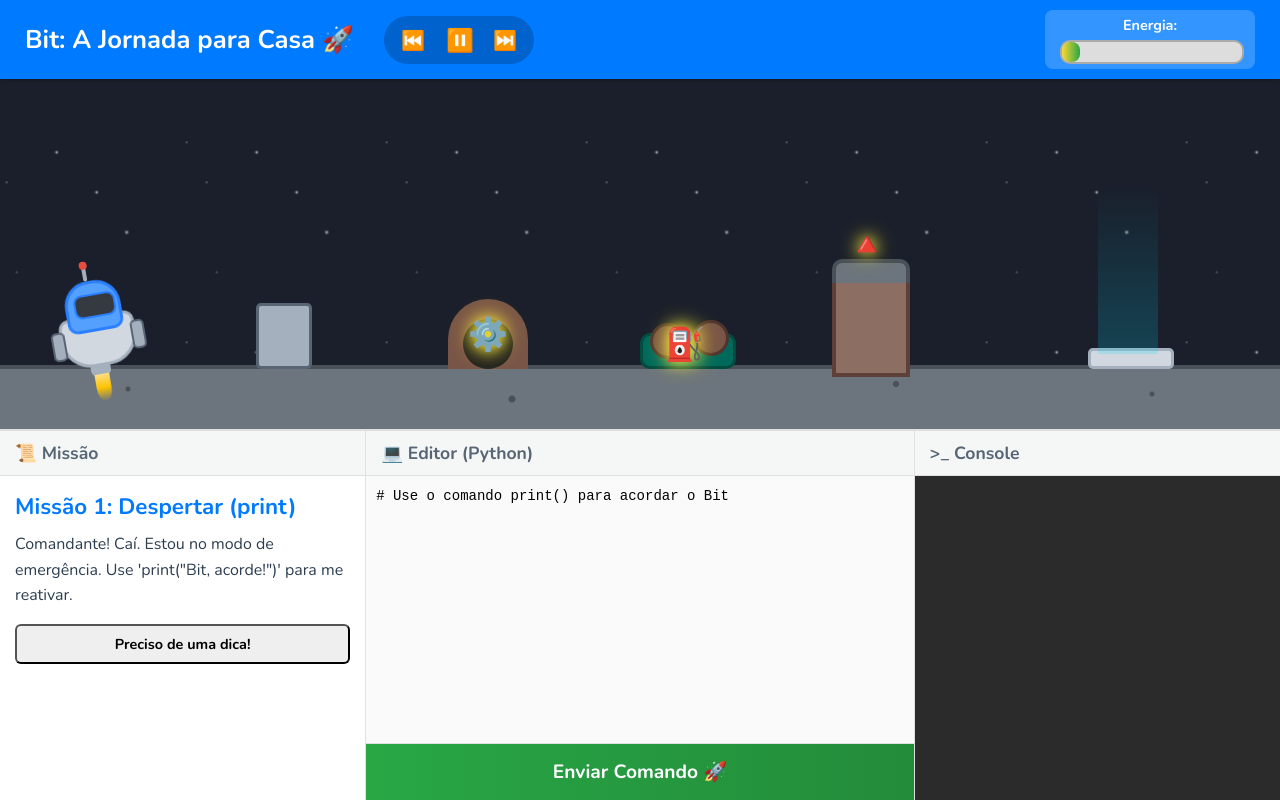
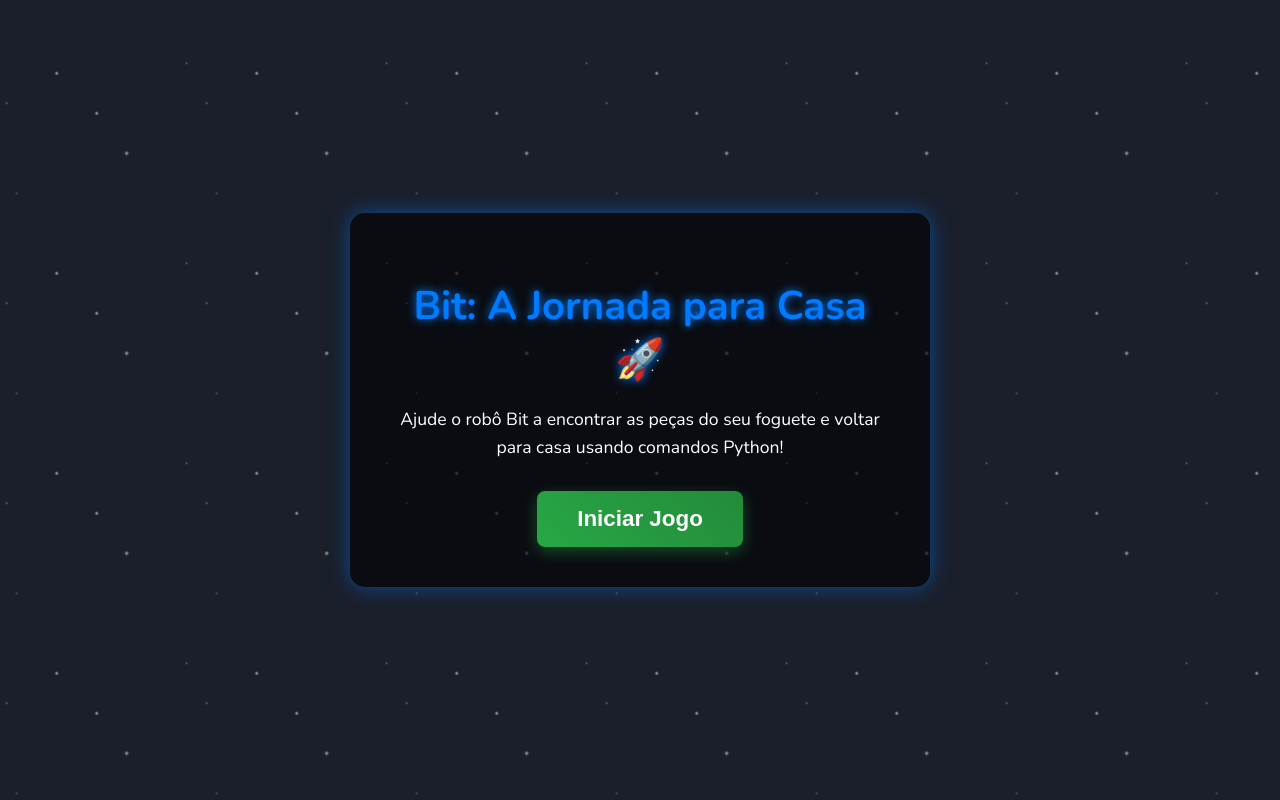
Before and after one commit to matheusaraujoc/Bit-Journey, a plain HTML site: page index.html in a window 1280 px wide. Drawn offline with nearby package versions, Linux system fonts and the light colour scheme.

Commit message:
fix: bug reinicio de jogo

```diff
--- a/game.js
+++ b/game.js
@@ -31,7 +31,7 @@ document.addEventListener('DOMContentLoaded', () => {
             playPromise.then(_ => {
                 playPauseBtn.textContent = '⏸️'; playPauseBtn.title = 'Pausar';
             }).catch(error => {
-                console.log("Autoplay bloqueado...");
+                console.log("Autoplay bloqueado. Clique em 'Iniciar Jogo' ou Play.");
                 playPauseBtn.textContent = '▶️'; playPauseBtn.title = 'Tocar';
             });
         }
@@ -71,7 +71,7 @@ document.addEventListener('DOMContentLoaded', () => {
             check: (output, helpers) => {
                 if (output.trim() === "Bit, acorde!") {
                     helpers.robotSpeak("Sistema... online!");
-                    helpers.robotWakeUp();
+                    helpers.robotWakeUp(); // <-- Chama a função que adiciona .awake
                     setTimeout(() => { helpers.showSuccess("Bit ativado!"); helpers.loadNextLevel(); }, 2000);
                     return true;
                 }
@@ -350,22 +350,35 @@ document.addEventListener('DOMContentLoaded', () => {
     const victoryScreen = document.getElementById('victory-screen');
     const restartBtn = document.getElementById('restart-btn');
     const appHeader = document.querySelector('header');
+    const startScreen = document.getElementById('start-screen');
+    const startBtn = document.getElementById('start-btn');
+    const appContainer = document.getElementById('app-container');
 
     // --- 4. FUNÇÕES AUXILIARES DE ANIMAÇÃO (Helpers) ---
-    // (Única mudança na função resetScene)
+    // (Única mudança na função robotWakeUp e resetScene)
 
     function robotSpeak(text) {
+        if (robotContainer.classList.contains('embarking') || robotContainer.classList.contains('hidden')) return;
         speechBubble.innerText = text;
-        speechBubble.className = robotContainer.className; // Pega a classe de posição atual (at-cave, etc)
-        speechBubble.classList.remove('hidden'); // Remove hidden para mostrar
-        // Esconde após um tempo
+        speechBubble.className = robotContainer.className;
+        speechBubble.classList.remove('hidden');
         setTimeout(() => { speechBubble.classList.add('hidden'); }, 2800);
     }
     function setRobotState(state) { if (state === 'thinking') robot.classList.add('thinking'); else robot.classList.remove('thinking'); }
     function updateEnergyBar(value) { energyBar.style.width = `${value}%`; }
     function showSuccess(message) { outputPre.innerText = `STATUS: ${message}`; outputPre.className = "output-success"; }
     function showError(message) { outputPre.innerText = `ERRO: ${message}`; outputPre.className = "output-error"; }
-    function robotWakeUp() { robot.classList.add('waking-up'); setTimeout(() => { robot.classList.remove('sleeping'); robot.classList.remove('waking-up'); }, 1000); }
+
+    // CORREÇÃO: Adiciona a classe .awake após a animação
+    function robotWakeUp() {
+        robot.classList.add('waking-up');
+        setTimeout(() => {
+            robot.classList.remove('sleeping');
+            robot.classList.remove('waking-up');
+            robot.classList.add('awake'); // Liga o propulsor via CSS
+        }, 1000);
+    }
+
     function robotMoveTo(target) { robotContainer.className = `at-${target}`; }
     function robotJump() { robot.classList.add('jumping'); setTimeout(() => { robot.classList.remove('jumping'); }, 1000); }
     function showInventory() { rocketInventory.classList.remove('hidden'); }
@@ -395,20 +408,22 @@ document.addEventListener('DOMContentLoaded', () => {
         }, 1500);
     }
 
+    // CORREÇÃO: resetScene ajustado
     function resetScene() {
         robot.classList.add('sleeping');
+        robot.classList.remove('awake'); // Garante que propulsor apague
         robotContainer.classList.remove('embarking');
         robotContainer.classList.remove('hidden');
         robotMoveTo('start');
-        speechBubble.classList.add('hidden'); // CORREÇÃO: Garante que a bolha suma ao reiniciar
+        speechBubble.classList.add('hidden'); // Garante que bolha suma
         updateEnergyBar(10);
         hideInventory();
         document.querySelectorAll('.part-icon').forEach(icon => icon.classList.remove('collected'));
         document.querySelectorAll('.piece-marker').forEach(marker => marker.classList.remove('collected'));
         rocket.className = '';
         fuelRocket(false);
-        // launchFlame.style.opacity = '0'; // Não é mais necessário, CSS cuida
-        idePanel.style.display = 'flex';
+        // launchFlame.style.opacity = '0'; // Não precisa, CSS cuida
+        idePanel.style.display = 'flex'; // Garante que IDE apareça
         gameWorld.classList.remove('decolando');
         victoryScreen.classList.add('hidden');
         victoryScreen.classList.remove('visible');
@@ -432,18 +447,15 @@ document.addEventListener('DOMContentLoaded', () => {
         robotJump, fuelRocket, robotEmbark, launchRocket, loadNextLevel, showVictoryScreen
     };
 
-    // --- 5. FUNÇÕES PRINCIPAIS DO JOGO (Idênticas) ---
-    // (Nenhuma mudança necessária aqui)
+    // --- 5. FUNÇÕES PRINCIPAIS DO JOGO ---
     function loadLevel(levelIndex) {
-        if (levelIndex === 0) {
-            resetScene();
-            appHeader.style.display = 'flex';
-            gameWorld.style.display = 'block';
-        }
+        // Reset da cena movido para startGame e restartBtn
+
         if (levelIndex >= levels.length) {
             console.log("Jogo concluído.");
             return;
         }
+
         const level = levels[levelIndex];
         levelTitle.innerText = level.title;
         levelDescription.innerText = level.description;
@@ -451,11 +463,14 @@ document.addEventListener('DOMContentLoaded', () => {
         levelHint.classList.add('hidden');
         codeEditor.value = level.starterCode;
         outputPre.innerText = "";
+
         runBtn.disabled = false;
         devNextLevelBtn.disabled = !isDevMode;
     }
+
     function showHint() { levelHint.classList.remove('hidden'); }
     function builtinRead(x) { if (Sk.builtinFiles === undefined || Sk.builtinFiles["files"][x] === undefined) throw "File not found: '" + x + "'"; return Sk.builtinFiles["files"][x]; }
+
     function runCode() {
         runBtn.disabled = true;
         devNextLevelBtn.disabled = true;
@@ -488,6 +503,7 @@ document.addEventListener('DOMContentLoaded', () => {
                 }
             );
     }
+
     function checkSolution(output, level) {
         try {
             const success = level.check(output, visualHelpers);
@@ -508,13 +524,42 @@ document.addEventListener('DOMContentLoaded', () => {
     runBtn.addEventListener('click', runCode);
     hintBtn.addEventListener('click', showHint);
     devNextLevelBtn.addEventListener('click', devSkipLevel);
+
+    // Listener do Botão Iniciar
+    startBtn.addEventListener('click', () => {
+        startScreen.classList.add('hidden');
+        appContainer.classList.remove('hidden'); // Mostra o jogo
+
+        currentLevel = 0;
+        resetScene(); // Garante que a cena esteja no estado inicial
+        loadLevel(currentLevel); // Carrega a primeira missão
+
+        playMusic(); // Tenta iniciar a música
+    });
+
+    // CORREÇÃO: Listener do Botão Reiniciar
     restartBtn.addEventListener('click', () => {
-        currentLevel = 0;
+        // 1. Esconde a tela de vitória
+        victoryScreen.classList.add('hidden');
+        victoryScreen.classList.remove('visible');
+
+        // 2. Garante que os containers principais estejam visíveis
+        appContainer.classList.remove('hidden');
         appHeader.style.display = 'flex';
         gameWorld.style.display = 'block';
-        loadLevel(currentLevel);
+        idePanel.style.display = 'flex'; // Garante que o IDE apareça
+
+        // 3. Reseta o estado do jogo e da música
         pauseMusic();
         loadTrack(0);
+        currentLevel = 0;
+
+        // 4. Reseta a cena visual e carrega o nível 0
+        resetScene();
+        loadLevel(currentLevel);
+
+        // 5. Tenta tocar a música novamente
+        playMusic();
     });
 
     // Listeners da Música
@@ -523,10 +568,8 @@ document.addEventListener('DOMContentLoaded', () => {
     prevBtn.addEventListener('click', playPrev);
     audioPlayer.addEventListener('ended', playNext); // Loop da playlist
 
-    // Inicialização
+    // Inicialização - Carrega a música mas NÃO inicia o jogo ainda
     checkDevMode();
     loadTrack(currentTrackIndex);
-    loadLevel(currentLevel);
-    // Tenta tocar a música (pode ser bloqueado)
-    playMusic();
+    // loadLevel e playMusic agora são chamados pelo startBtn
 });
--- a/index.html
+++ b/index.html
@@ -15,19 +15,26 @@
 
 <body>
 
-    <div id="app-container">
+    <div id="start-screen">
+        <div class="start-content">
+            <h1>Bit: A Jornada para Casa 🚀</h1>
+            <p>Ajude o robô Bit a encontrar as peças do seu foguete e voltar para casa usando comandos Python!</p>
+            <button id="start-btn">Iniciar Jogo</button>
+        </div>
+        <div class="start-stars-bg"></div>
+    </div>
+
+    <div id="app-container" class="hidden">
 
         <header>
             <div class="header-left">
                 <h1>Bit: A Jornada para Casa 🚀</h1>
-
                 <div id="music-controls">
                     <button id="prev-btn" class="music-btn" title="Voltar">⏮️</button>
                     <button id="play-pause-btn" class="music-btn" title="Tocar/Pausar">▶️</button>
                     <button id="next-btn" class="music-btn" title="Avançar">⏭️</button>
                 </div>
             </div>
-
             <div id="game-ui">
                 <div id="energy-bay" class="ui-panel">
                     <p>Energia:</p>
--- a/style.css
+++ b/style.css
@@ -13,7 +13,6 @@
     --error-red: #e74c3c;
     --console-bg: #2b2b2b;
     --sky-color: #1a1f2b;
-    /* Azul/Preto um pouco mais profundo */
     --ground-color: #6c757d;
     --ground-dark: #495057;
     --robot-blue: #54a0ff;
@@ -24,6 +23,10 @@
     --robot-visor-on: #00e0ff;
     --thruster-fire: #ffc400;
     --thruster-fire-light: #ffe082;
+    --rock-color: #8d6e63;
+    /* Cor base da rocha */
+    --rock-shadow: #5d4037;
+    /* Cor da borda/sombra */
     --pos-start: 5%;
     --pos-power: 20%;
     --pos-cave: 35%;
@@ -42,6 +45,87 @@ body {
     background-color: var(--bg-darker);
     color: var(--dark-text);
 }
+
+.hidden {
+    display: none !important;
+}
+
+/* --- Tela Inicial --- */
+#start-screen {
+    position: fixed;
+    top: 0;
+    left: 0;
+    right: 0;
+    bottom: 0;
+    display: flex;
+    justify-content: center;
+    align-items: center;
+    background-color: var(--sky-color);
+    color: white;
+    text-align: center;
+    z-index: 300;
+}
+
+.start-stars-bg {
+    position: absolute;
+    width: 100%;
+    height: 100%;
+    top: 0;
+    left: 0;
+    background-image:
+        radial-gradient(1px 1px at 20px 30px, #fff, rgba(255, 255, 255, 0)),
+        radial-gradient(1px 1px at 40px 70px, #fff, rgba(255, 255, 255, 0)),
+        radial-gradient(1px 1px at 50px 160px, #ddd, rgba(255, 255, 255, 0)),
+        radial-gradient(2px 2px at 90px 40px, #fff, rgba(255, 255, 255, 0)),
+        radial-gradient(2px 2px at 130px 80px, #fff, rgba(255, 255, 255, 0)),
+        radial-gradient(2.5px 2.5px at 160px 120px, #ddd, rgba(255, 255, 255, 0));
+    background-repeat: repeat;
+    background-size: 200px 200px;
+    opacity: 0.8;
+    animation: move-stars-initial 150s linear infinite;
+}
+
+.start-content {
+    position: relative;
+    z-index: 301;
+    background: rgba(0, 0, 0, 0.6);
+    padding: 40px;
+    border-radius: 15px;
+    max-width: 500px;
+    box-shadow: 0 0 20px rgba(0, 123, 255, 0.5);
+}
+
+#start-screen h1 {
+    font-size: 2.5em;
+    color: var(--primary-blue);
+    margin-bottom: 15px;
+    text-shadow: 0 0 10px var(--primary-blue);
+}
+
+#start-screen p {
+    font-size: 1.1em;
+    margin-bottom: 30px;
+    line-height: 1.6;
+}
+
+#start-btn {
+    padding: 15px 40px;
+    font-size: 1.4em;
+    font-weight: bold;
+    background: linear-gradient(45deg, var(--success-green), #238b3a);
+    color: white;
+    border: none;
+    border-radius: 8px;
+    cursor: pointer;
+    transition: all 0.3s ease;
+    box-shadow: 0 5px 15px rgba(40, 167, 69, 0.4);
+}
+
+#start-btn:hover {
+    transform: translateY(-5px);
+    box-shadow: 0 8px 20px rgba(40, 167, 69, 0.6);
+}
+
 
 #app-container {
     display: flex;
@@ -179,7 +263,6 @@ header h1 {
     transition: background-color 2s ease-in;
 }
 
-/* Fundo de Estrelas Aleatório */
 @keyframes move-stars-initial {
     from {
         background-position: 0 0;
@@ -206,7 +289,6 @@ header h1 {
     position: absolute;
     top: 0;
     left: 0;
-    /* CORREÇÃO: Múltiplas camadas de radial-gradient para aleatoriedade */
     background-image:
         radial-gradient(1px 1px at 20px 30px, #fff, rgba(255, 255, 255, 0)),
         radial-gradient(1px 1px at 40px 70px, #fff, rgba(255, 255, 255, 0)),
@@ -216,9 +298,7 @@ header h1 {
         radial-gradient(2.5px 2.5px at 160px 120px, #ddd, rgba(255, 255, 255, 0));
     background-repeat: repeat;
     background-size: 200px 200px;
-    /* Tamanho do padrão que se repete */
     opacity: 0.8;
-    /* Um pouco mais visível */
     animation: move-stars-initial 150s linear infinite;
 }
 
@@ -226,7 +306,6 @@ header h1 {
     animation: move-stars-decolagem 8s linear infinite;
     opacity: 1;
     background-size: 100px 100px;
-    /* Estrelas parecem mais próximas e rápidas */
 }
 
 #game-scene {
@@ -236,7 +315,7 @@ header h1 {
 }
 
 #game-scene::after {
-    /* Chão com textura de crateras */
+    /* Chão */
     content: '';
     position: absolute;
     bottom: 0;
@@ -258,7 +337,6 @@ header h1 {
     opacity: 0;
 }
 
-/* Regra para esconder objetos da cena */
 #game-world.decolando #power-station,
 #game-world.decolando #cliff,
 #game-world.decolando #cave,
@@ -566,26 +644,21 @@ header h1 {
 .robot-thruster::after {
     content: '';
     width: 15px;
-    /* Mais largo que o propulsor */
     height: 25px;
-    /* Mais alto */
     background: linear-gradient(180deg, var(--thruster-fire-light), var(--thruster-fire), transparent);
-    /* Gradiente */
     position: absolute;
     bottom: -25px;
-    /* Abaixo do propulsor */
     left: 50%;
     transform: translateX(-50%);
-    /* Centraliza */
     border-radius: 0 0 50% 50%;
-    animation: robot-flicker 0.15s infinite alternate;
-    /* Animação flicker */
-    opacity: 0.9;
+    opacity: 0;
+    /* Começa invisível */
+    animation: none;
+    /* Começa sem animação */
+    transition: opacity 0.3s ease-in-out;
 }
 
 @keyframes robot-flicker {
-
-    /* Animação mais sutil que a do foguete */
     0% {
         opacity: 0.8;
         transform: translateX(-50%) scale(0.9, 1);
@@ -595,6 +668,12 @@ header h1 {
         opacity: 1;
         transform: translateX(-50%) scale(1, 1.1);
     }
+}
+
+/* CORREÇÃO: Liga o propulsor SÓ quando o robô está acordado (.awake) */
+#bit-robot.awake .robot-thruster::after {
+    opacity: 0.9;
+    animation: robot-flicker 0.15s infinite alternate;
 }
 
 #bit-robot.sleeping {
@@ -746,27 +825,36 @@ header h1 {
     bottom: 0;
 }
 
+/* CORREÇÃO: Rochas do Pântano */
 .swamp-platform {
-    width: 30px;
-    height: 30px;
-    background: #795548;
-    border: 3px solid #4e342e;
-    border-radius: 50%;
+    width: 35px;
+    height: 35px;
+    /* Tamanho ligeiramente variado */
+    background: var(--rock-color);
+    border: 3px solid var(--rock-shadow);
+    /* Borda irregular */
+    border-radius: 40% 60% 55% 45% / 50% 45% 55% 50%;
     position: absolute;
     bottom: 10px;
     left: 10px;
+    box-shadow: inset 0 2px 4px rgba(0, 0, 0, 0.2);
+    /* Sombra interna */
 }
 
 .swamp-platform::after {
     content: '';
     width: 30px;
     height: 30px;
-    background: #795548;
-    border: 3px solid #4e342e;
-    border-radius: 50%;
+    /* Segunda rocha menor */
+    background: var(--rock-color);
+    border: 3px solid var(--rock-shadow);
+    /* Borda irregular diferente */
+    border-radius: 65% 35% 40% 60% / 55% 60% 40% 45%;
     position: absolute;
-    bottom: 0px;
-    left: 40px;
+    bottom: 5px;
+    left: 45px;
+    /* Posição ajustada */
+    box-shadow: inset 0 2px 4px rgba(0, 0, 0, 0.2);
 }
 
 /* Marcador de Peça */
@@ -785,7 +873,6 @@ header h1 {
 #marker-bico {
     /* CORREÇÃO: Sobe o marcador do bico */
     top: -25px;
-    /* Ajuste para ficar em cima da parte verde */
 }
 
 @keyframes glow {
@@ -916,16 +1003,13 @@ header h1 {
 /* Chama (CORRIGIDA) */
 #launch-flame {
     width: 40px;
-    /* Mais estreito que o motor */
     height: 80px;
     background: linear-gradient(180deg, var(--thruster-fire), transparent);
     bottom: -80px;
-    /* Posicionado abaixo do motor */
     border-radius: 0 0 50% 50%;
     left: 50%;
-    /* Centraliza */
     transform: translateX(-50%);
-    /* Centraliza */
+    /* Garante centralização */
     opacity: 0;
     /* CORREÇÃO: Começa invisível */
     animation: none;
@@ -933,8 +1017,6 @@ header h1 {
 }
 
 @keyframes flicker {
-
-    /* CORREÇÃO: Incluir translateX na animação para manter centralizado */
     0% {
         opacity: 1;
         transform: translateX(-50%) scale(1, 1);
@@ -952,7 +1034,6 @@ header h1 {
 }
 
 #rocket.launched {
-    /* CORREÇÃO: Combina as transformações para manter centralizado */
     transform: translateX(-50%) translateY(-450px);
 }
 
@@ -1002,6 +1083,7 @@ header h1 {
 }
 
 /* --- Tela de Vitória --- */
+/* (Idêntica) */
 #victory-screen {
     position: fixed;
     top: 0;
@@ -1029,7 +1111,6 @@ header h1 {
     position: absolute;
     width: 100%;
     height: 100%;
-    /* CORREÇÃO: Estrelas aleatórias também na tela de vitória */
     background-image:
         radial-gradient(1px 1px at 20px 30px, #fff, rgba(255, 255, 255, 0)),
         radial-gradient(1px 1px at 40px 70px, #fff, rgba(255, 255, 255, 0)),
@@ -1118,9 +1199,3 @@ header h1 {
 #bg-music {
     display: none;
 }
-
-.hidden {
-    display: none !important;
-}
-
-/* Garante que .hidden sempre funcione */
```
